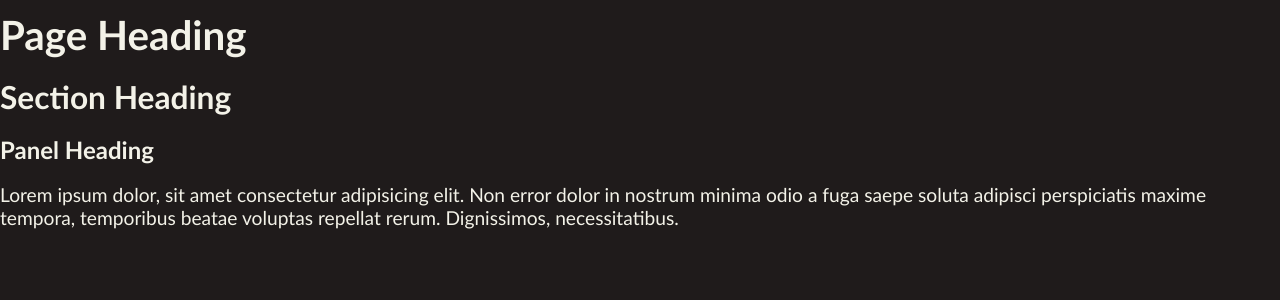
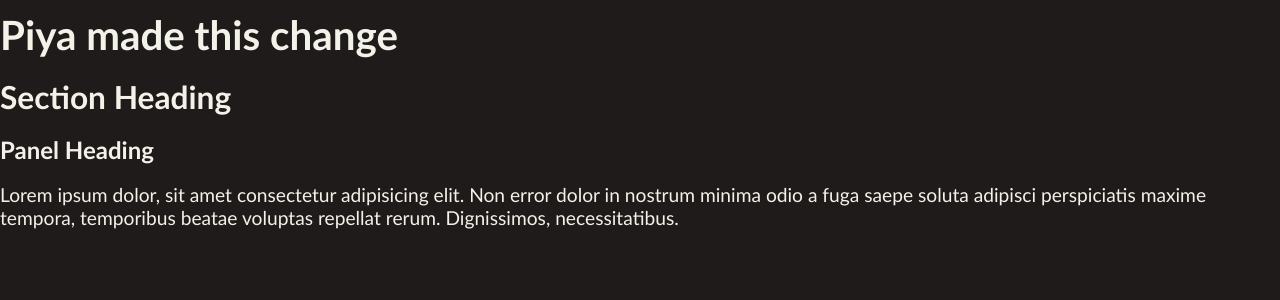
Before and after one commit to nology-tech/Tahiti-Client-Project, a React (Create React App) app: page / in a window 1280 px wide. Shown: the top 300 px of the page. Built offline with nearby package versions, Linux system fonts and the light colour scheme.

Commit message:
changes made in home

```diff
--- a/src/pages/Home/Home.jsx
+++ b/src/pages/Home/Home.jsx
@@ -3,7 +3,7 @@ import "./Home.scss";
 const Home = () => {
   return (
     <div className="layout">
-      <h1>Page Heading</h1>
+      <h1>Piya made this change</h1>
       <h2>Section Heading</h2>
       <h3>Panel Heading</h3>
       <p>
```
Also changed, not shown: 1 other file (tests, documents, lock files or other folders).
